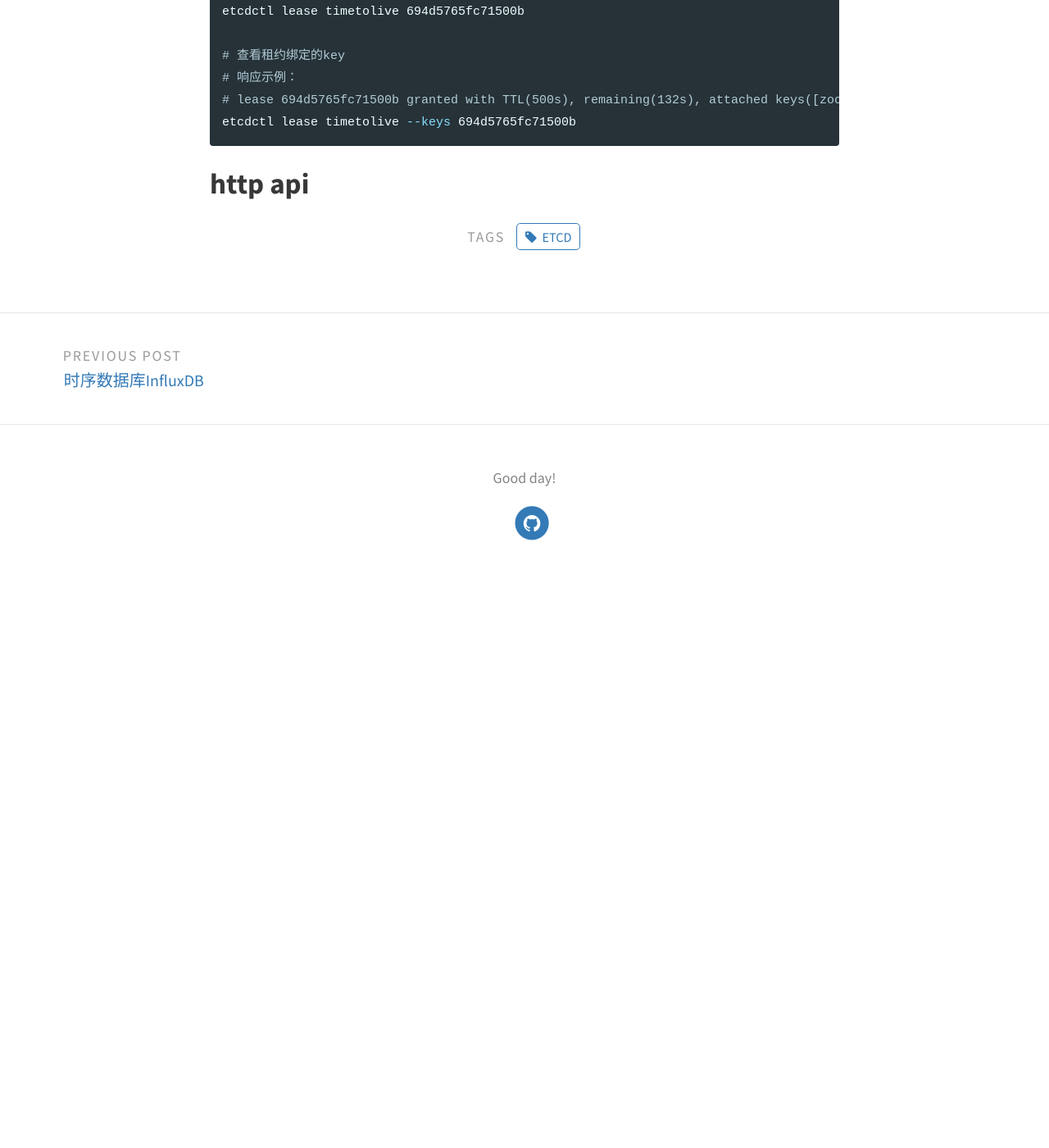
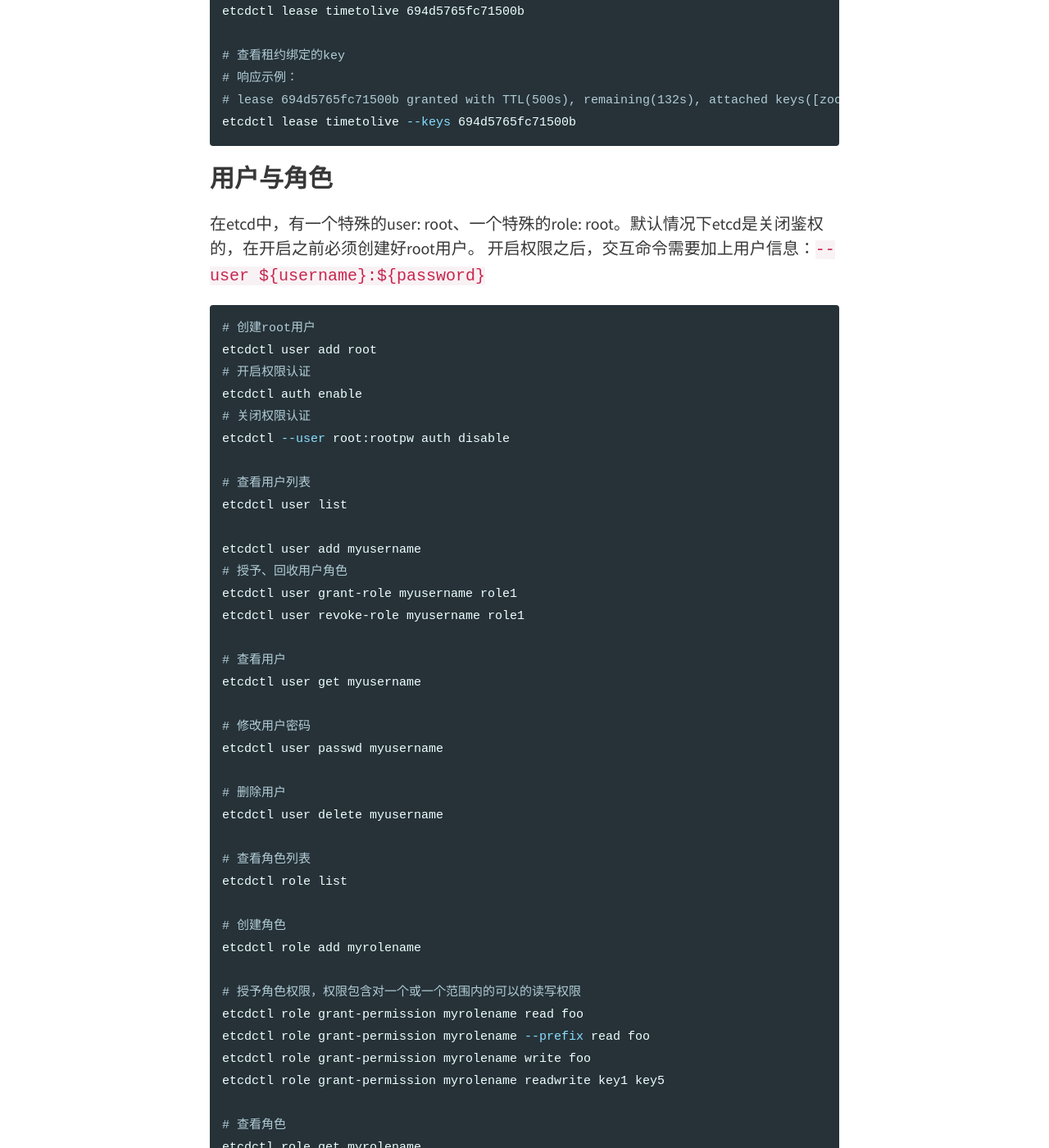
Before and after one commit to ejin66/ejin66.github.io, a Jekyll site: the page built from _posts/2023-03-18-etcd.md, in a window 1280 px wide and 1400 px high, scrolled down 3698 px. Shown: the whole window at 82% size. Built offline with Jekyll 4.4.1, drawn with Linux system fonts in a browser that asks for light colours; before the commit the page ends 4429 px from its top, so only the background shows below that; some of the changed text lies outside the part shown.

Commit message:
feat: etcd文档更新

````diff
--- a/_posts/2023-03-18-etcd.md
+++ b/_posts/2023-03-18-etcd.md
@@ -138,4 +138,64 @@ etcdctl lease timetolive 694d5765fc71500b
 etcdctl lease timetolive --keys 694d5765fc71500b
 ```
 
+### 用户与角色
+
+在etcd中，有一个特殊的user: root、一个特殊的role: root。默认情况下etcd是关闭鉴权的，在开启之前必须创建好root用户。
+开启权限之后，交互命令需要加上用户信息：`--user ${username}:${password}`
+
+```bash
+# 创建root用户
+etcdctl user add root
+# 开启权限认证
+etcdctl auth enable
+# 关闭权限认证
+etcdctl --user root:rootpw auth disable
+
+# 查看用户列表
+etcdctl user list
+
+etcdctl user add myusername
+# 授予、回收用户角色
+etcdctl user grant-role myusername role1
+etcdctl user revoke-role myusername role1
+
+# 查看用户
+etcdctl user get myusername
+
+# 修改用户密码
+etcdctl user passwd myusername
+
+# 删除用户
+etcdctl user delete myusername
+
+# 查看角色列表
+etcdctl role list
+
+# 创建角色
+etcdctl role add myrolename
+
+# 授予角色权限，权限包含对一个或一个范围内的可以的读写权限
+etcdctl role grant-permission myrolename read foo
+etcdctl role grant-permission myrolename --prefix read foo
+etcdctl role grant-permission myrolename write foo
+etcdctl role grant-permission myrolename readwrite key1 key5
+
+# 查看角色
+etcdctl role get myrolename
+
+# 回收角色拥有的key权限
+etcdctl role revoke-permission myrolename foo
+
+
+# 删除角色
+etcdctl role delete myrolename
+```
+
 ## http api
+
+etcd提供了基于gRPC协议的client库，来与etcd cluster通讯。
+针对没有实现gRPC的语言，etcd提供了json gRPC gateway, gateway将client http json转成grpc消息，与etcd cluster通讯。
+
+gateway 请求示例：[http请求示例](https://etcd.io/docs/v3.5/dev-guide/api_grpc_gateway/)
+
+所有api文档：[api reference](https://etcd.io/docs/v3.5/dev-guide/api_reference_v3/)
````
